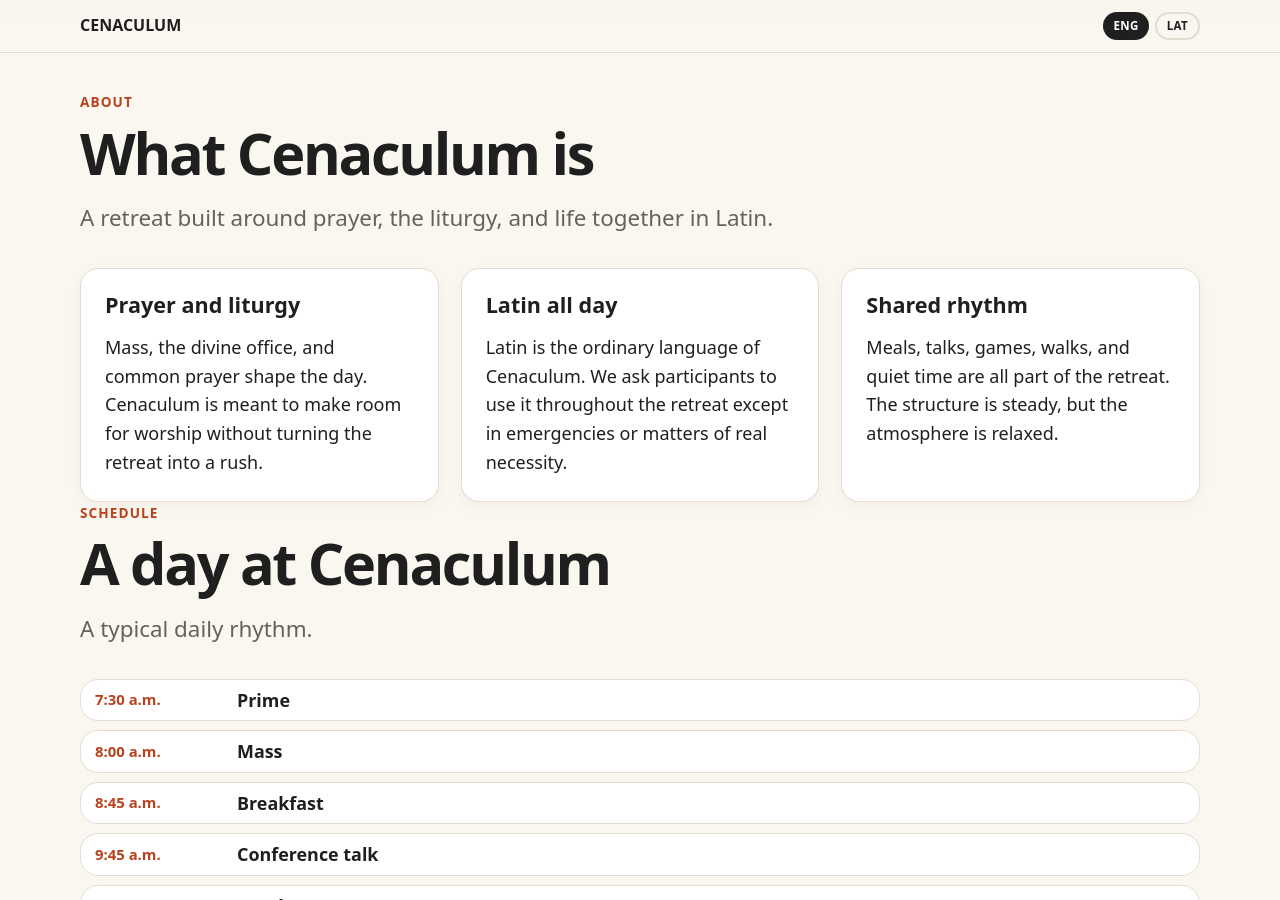
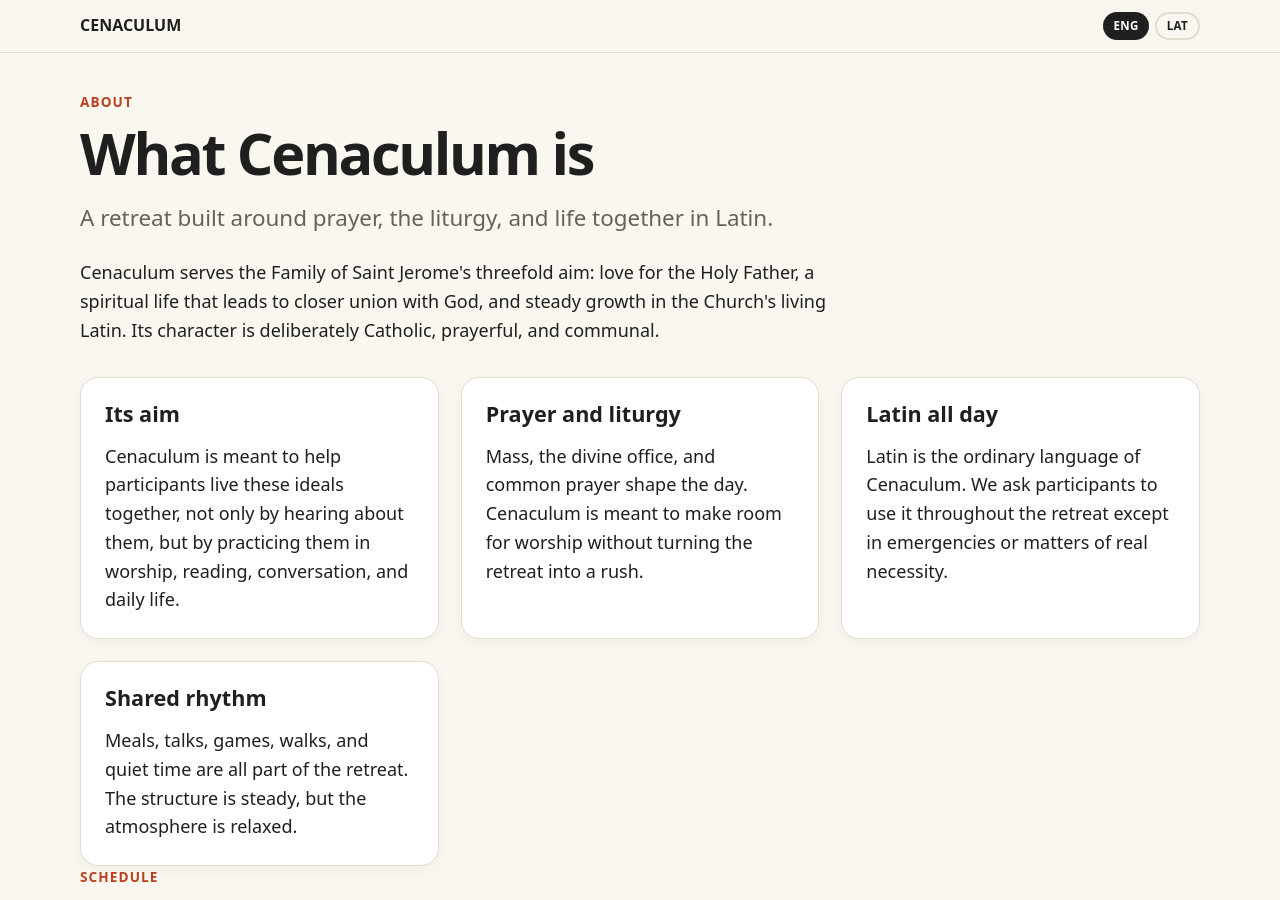
Before and after one commit to JacobTerneus1/cenaculum, a Jekyll site: the page built from index.html, in a window 1280 px wide and 900 px high, scrolled down 796 px. Built offline with Jekyll 4.4.1, drawn with Linux system fonts in a browser that asks for light colours.

Commit message:
expand Cenaculum mission on homepage

```diff
--- a/index.html
+++ b/index.html
@@ -71,9 +71,24 @@ title: CENACULUM
           A retreat built around prayer, the liturgy, and life together in
           Latin.
         </p>
+        <p>
+          Cenaculum serves the Family of Saint Jerome's threefold aim: love for
+          the Holy Father, a spiritual life that leads to closer union with
+          God, and steady growth in the Church's living Latin. Its character is
+          deliberately Catholic, prayerful, and communal.
+        </p>
       </div>
 
       <div class="card-grid">
+        <div class="card">
+          <h3>Its aim</h3>
+          <p>
+            Cenaculum is meant to help participants live these ideals together,
+            not only by hearing about them, but by practicing them in worship,
+            reading, conversation, and daily life.
+          </p>
+        </div>
+
         <div class="card">
           <h3>Prayer and liturgy</h3>
           <p>
@@ -110,9 +125,24 @@ title: CENACULUM
           Recessus circa precationem, liturgiam, atque vitam communem Latine
           ducendam constitutus.
         </p>
+        <p>
+          Cenaculum triplici fini Familiae Sancti Hieronimi inservit: amori
+          erga Summum Pontificem, vitae spirituali quae ad arctiorem cum Deo
+          unionem ducit, atque continuo progressui in viva Ecclesiae lingua
+          Latina. Indoles eius consulto Catholica, orans, et communis est.
+        </p>
       </div>
 
       <div class="card-grid">
+        <div class="card">
+          <h3>Propositum</h3>
+          <p>
+            Cenaculum eo spectat ut participes haec bona una vivant, non solum
+            audiendo, sed etiam exercendo per cultum divinum, lectionem,
+            colloquia, atque consuetudinem cotidianam.
+          </p>
+        </div>
+
         <div class="card">
           <h3>Precatio et liturgia</h3>
           <p>
```
